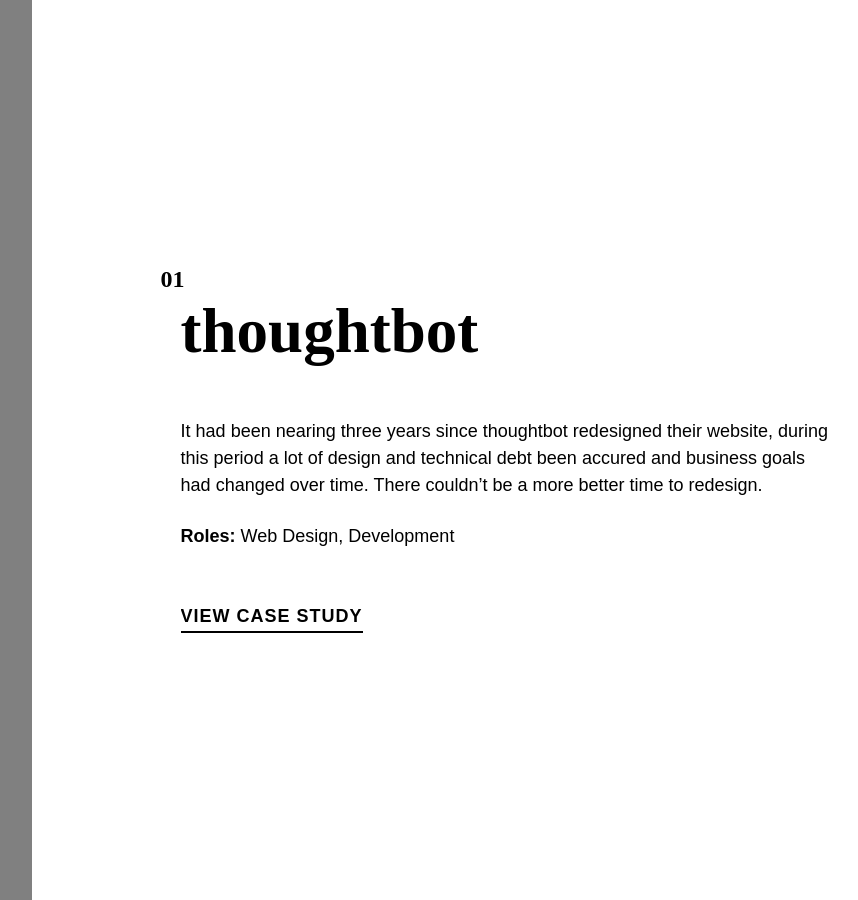
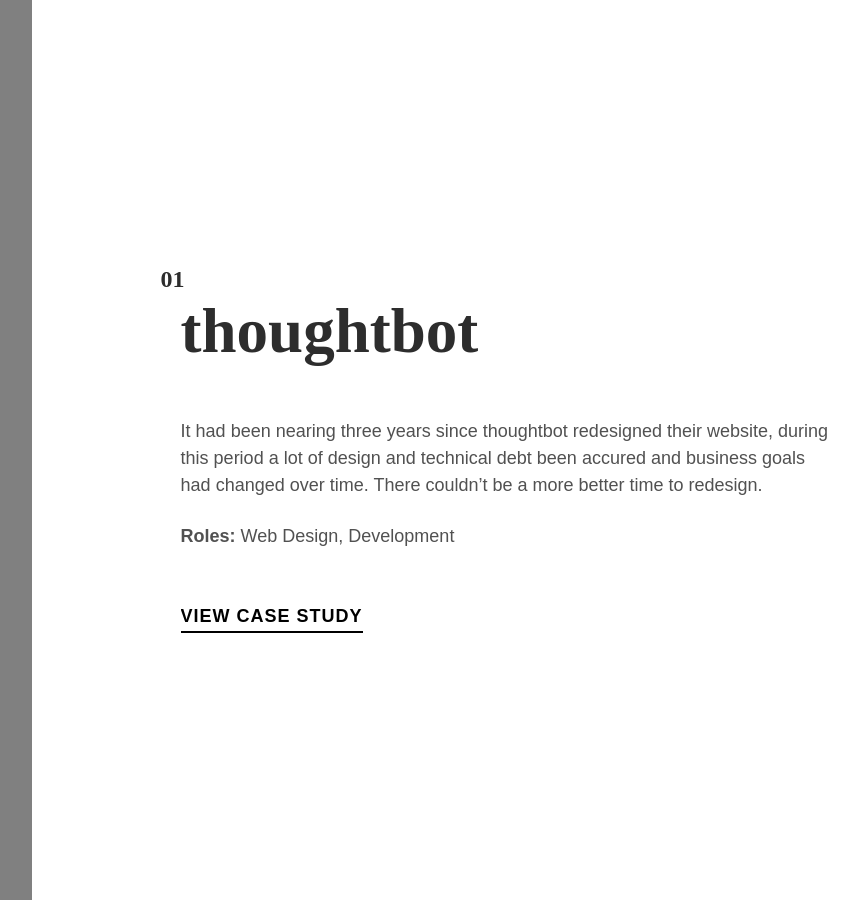
Before and after one commit to LloydBennett/lloydbennett.github.io, a Jekyll site: the page built from index.html, in a window 1280 px wide and 900 px high. Shown: the whole window, without its empty margins (373-1231 px from the left). Built offline with Jekyll 4.4.1, drawn with Linux system fonts in a browser that asks for light colours; nearby versions of some CDN libraries; some web fonts are replaced.

Commit message:
added text colours for body copy and headlines

```diff
--- a/_sass/components/_buttons.scss
+++ b/_sass/components/_buttons.scss
@@ -1,15 +1,16 @@
 .button {
   @include body-text;
   @include capitalized-text;
+  background-color: transparent;
+  border: none;
+  color: $colour--black;
   cursor: pointer;
   display: inline-block;
   font-weight: 600;
   overflow: hidden;
+  padding: 0;
   position: relative;
   transition: 500ms ease color;
-  background-color: transparent;
-  border: none;
-  padding: 0;
 
   &::after {
     background-color: $colour--black;
--- a/_sass/components/_footer.scss
+++ b/_sass/components/_footer.scss
@@ -30,6 +30,8 @@
 
 
 .footer__title {
+  color: $colour--white;
+
   span {
     @include media-query($tweakpoint-two-column-layout) {
       display: block;
--- a/_sass/elements/_typography.scss
+++ b/_sass/elements/_typography.scss
@@ -15,6 +15,7 @@
 h1,
 h2,
 h3 {
+  color: $colour--heading-type;
   font-family: $type--family-headings;
   margin: 0 0 spacing(4);
   font-weight: 600;
--- a/_sass/settings/_variables.scss
+++ b/_sass/settings/_variables.scss
@@ -5,17 +5,13 @@
 $colour--white: white;
 $colour--black: black;
 $colour--text-on-grit: #E8E8E8;
+$colour--body-type: #515151;
+$colour--heading-type: #2D2D2D;
 
 /* Type */
 $type--line-height: 1.5;
 $type--family-body: "freight-sans-pro", sans-serif;
 $type--family-headings: "freight-text-pro", serif;
-
-// $type--headings-colour: #292929;
-// $type--small-title-colour: #999696;
-// $type--body-colour: #3E3E3E;
-// $type--line-through-colour: #9D9D9D;
-// $type--body-colour-on-dark: #b7b7b7;
 
 /* Spacing */
 $spacing-rule: 0.8rem;
--- a/_sass/tools/mixins/_body-text.scss
+++ b/_sass/tools/mixins/_body-text.scss
@@ -1,4 +1,5 @@
 @mixin body-text {
+  color: $colour--body-type;
   font-size: 1.6rem;
 
   @include media-query($breakpoint--medium) {
```
